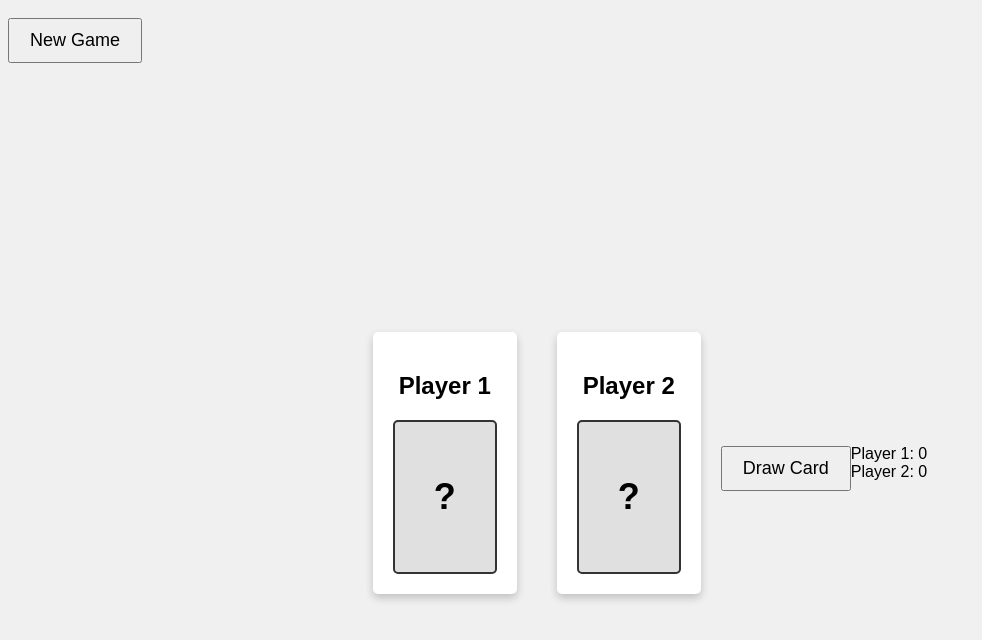
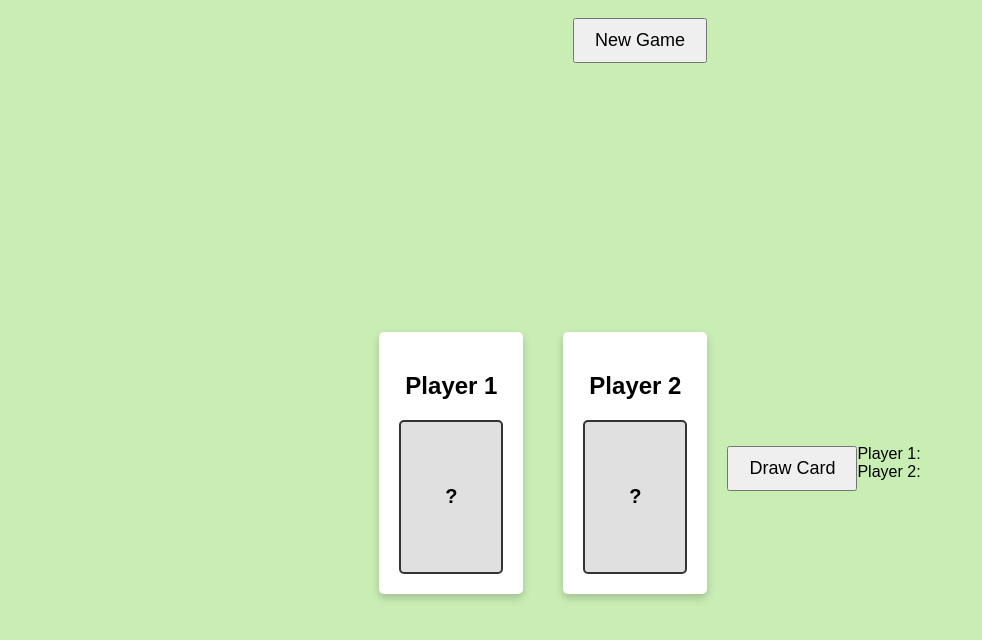
Before and after one commit to nubelz/GaWar, a plain HTML site: page index.html in a window 1280 px wide. Shown: the whole page, without its empty margins (0-982 px from the left). Drawn offline with Linux system fonts and the light colour scheme.

Commit message:
clean up html css

```diff
--- a/css/style.css
+++ b/css/style.css
@@ -1,6 +1,7 @@
 body {
   font-family: Arial, sans-serif;
-  background-color: #f0f0f0;
+  background-color: #55c91250;
+  text-align: center;
 }
 
 .container {
@@ -20,7 +21,7 @@ body {
 }
 
 .card {
-  font-size: 36px;
+  font-size: 20px;
   font-weight: bold;
   width: 100px;
   height: 150px;
--- a/index.html
+++ b/index.html
@@ -21,8 +21,8 @@
         <button onclick="drawCard()">Draw Card</button>
         <div class="result" id="result"></div>
       <div class="scoreboard">
-    <div class="score" id="player1Score">Player 1: 0</div>
-    <div class="score" id="player2Score">Player 2: 0</div>
+    <div class="score" id="player1Score">Player 1:</div>
+    <div class="score" id="player2Score">Player 2:</div>
 </div>
     </div>
 </body>
```
